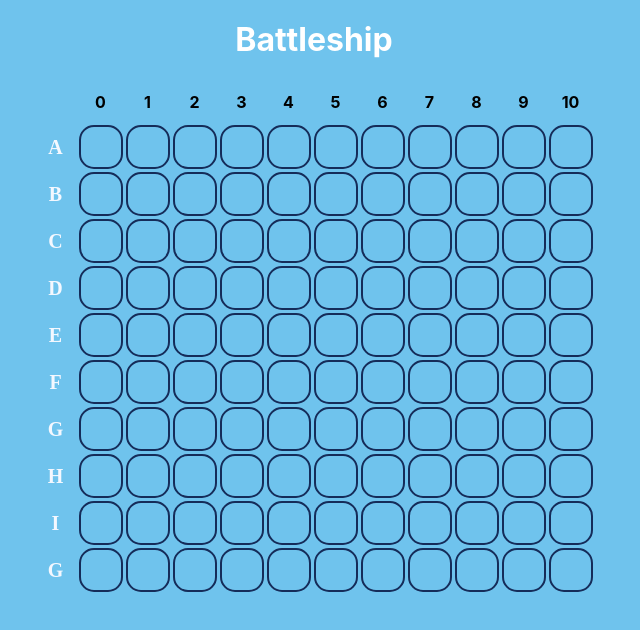
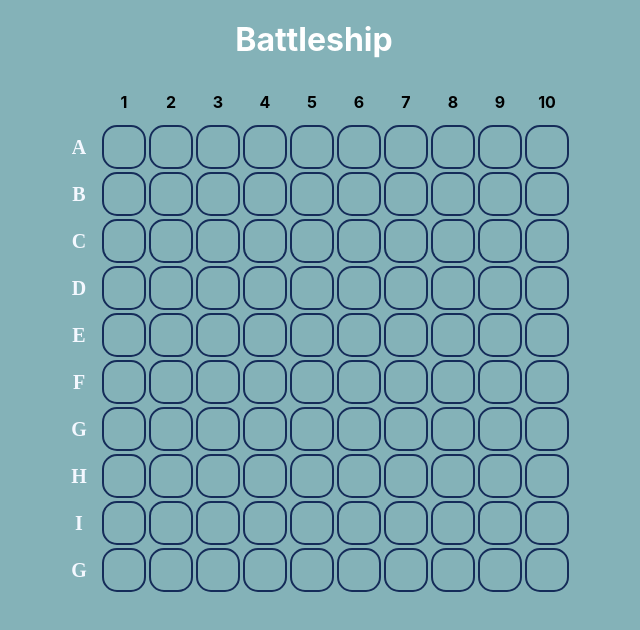
Before and after one commit to IraLysenko/react-typescript-battleship, a React (Create React App) app: page / in a window 1280 px wide. Shown: the top 630 px of the page, without its empty margins (326-966 px from the left). Built offline with nearby package versions, Linux system fonts and the light colour scheme; a web font is replaced by a local one.

Commit message:
battleship: fixed columns numbers, changed background

```diff
--- a/src/App.css
+++ b/src/App.css
@@ -7,7 +7,7 @@
 }
 
 body {
-  background: #6FC3ED;
+  background: #84b2b8;
 }
 
 .title {
@@ -138,14 +138,3 @@ td div {
   transform: rotate(90deg);
   box-shadow: 3px -3px #C77DAA;
 }
-=======
-.App-header {
-  background-color: #282c34;
-  min-height: 100vh;
-  display: flex;
-  flex-direction: column;
-  align-items: center;
-  justify-content: center;
-  font-size: calc(10px + 2vmin);
-  color: white;
-}
--- a/src/components/Board.tsx
+++ b/src/components/Board.tsx
@@ -16,7 +16,7 @@ export class Board extends React.Component {
         // }
     }
 
-    columns = [0,1,2,3,4,5,6,7,8,9,10];
+    columns = [1,2,3,4,5,6,7,8,9,10];
     rows = ['A','B','C','D','E','F','G','H','I','G'];
 
     renderTableHeader() {
```
